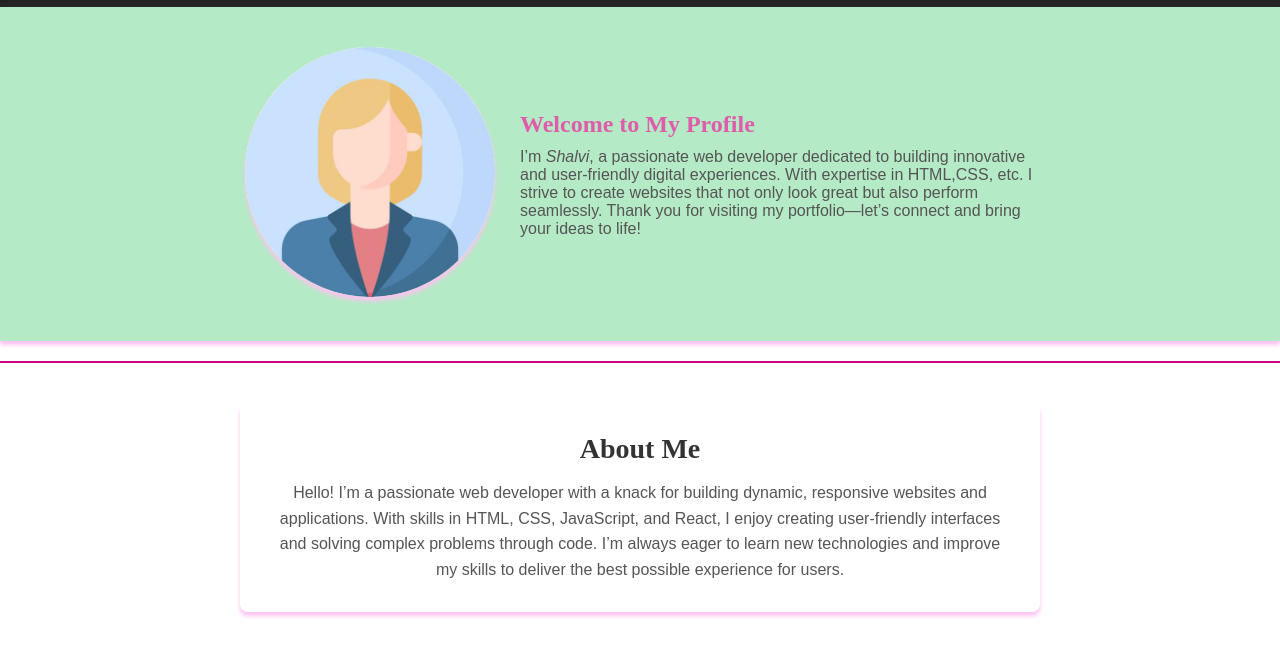
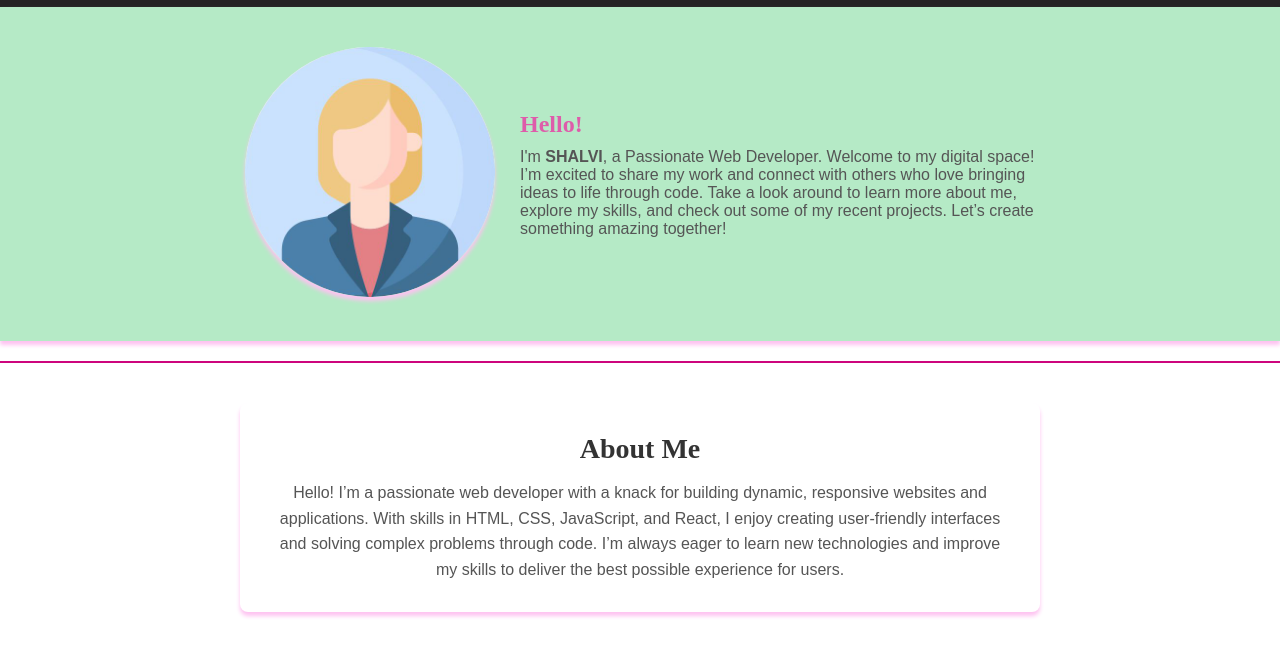
Before and after one commit to shal931/Portfolio, a plain HTML site: page index.html in a window 1280 px wide. Shown: the part 50-699 px from the top of the page. Drawn offline with Linux system fonts and the light colour scheme.

Commit message:
Update index.html

```diff
--- a/index.html
+++ b/index.html
@@ -34,11 +34,10 @@
                 <input type="file" id="fileInput" accept="image/*" style="display: none;" onchange="loadImage(event)">
             </div>
             <div class="profile-text">
-                <h2>Welcome to My Profile</h2>
-                <p>I’m <i>Shalvi</i>, a passionate web developer dedicated to building innovative and user-friendly digital experiences.
-                     With expertise in  HTML,CSS, etc.
-                     I strive to create websites that not only look great but also perform seamlessly.
-                     Thank you for visiting my portfolio—let’s connect and bring your ideas to life!
+                <h2>Hello!</h2>
+                <p> I'm <b>SHALVI</b>, a Passionate Web Developer. Welcome to my digital space! I’m excited to share my work and connect with others who love bringing ideas to life through code.
+                    Take a look around to learn more about me, explore my skills, and check out some of my recent projects.
+                    Let’s create something amazing together!
                 </p>
             </div>
         </div>
```
